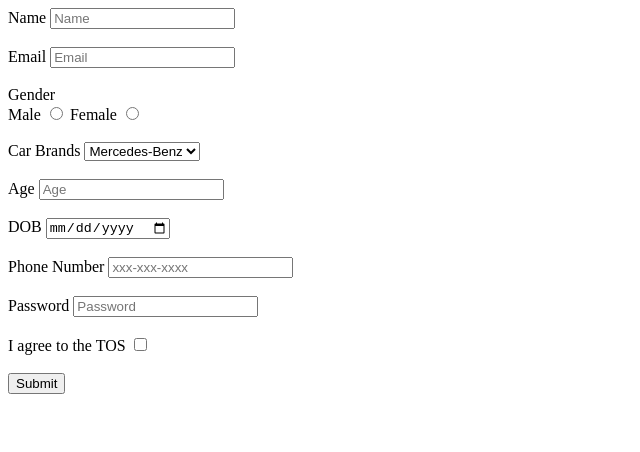
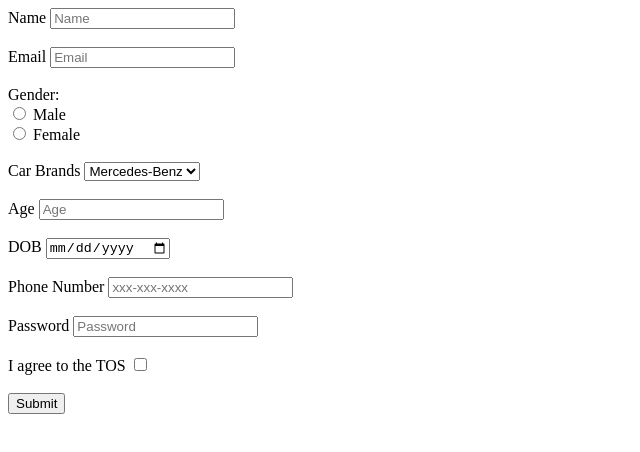
Before and after one commit to acciojob/signup-form-car-Lavibadwal1111, a website: page main.html in a window 1280 px wide. Shown: the whole page, without its empty margins (0-640 px from the left). Drawn offline with Linux system fonts and the light colour scheme.

Commit message:
created a submission

```diff
--- a/main.html
+++ b/main.html
@@ -15,12 +15,11 @@
 	<input type="text" id="name" placeholder="Name" required><br><br>
 	<label for="email">Email</label>
 	<input type="email" id="email" placeholder="Email" required><br><br>
-	<label>Gender</label><br>
-	<label for="gender_m">Male</label>
-	<input type="radio" name="Gender" id="gender_m" placeholder="-" required>
-	<label for="gender_f">Female</label>
-	<input type="radio" name="Gender" id="gender_f" placeholder="-" required>
-	<br><br>
+	  <label>Gender:</label><br>
+        <input type="radio" id="gender_m" name="gender" value="male" required>
+        <label for="gender_m">Male</label><br>
+        <input type="radio" id="gender_f" name="gender" value="female" required>
+        <label for="gender_f">Female</label><br><br>
 	<label for="cars">Car Brands</label>
 	<select id="cars" name="cars">
 	<option>Mercedes-Benz</option>
```
